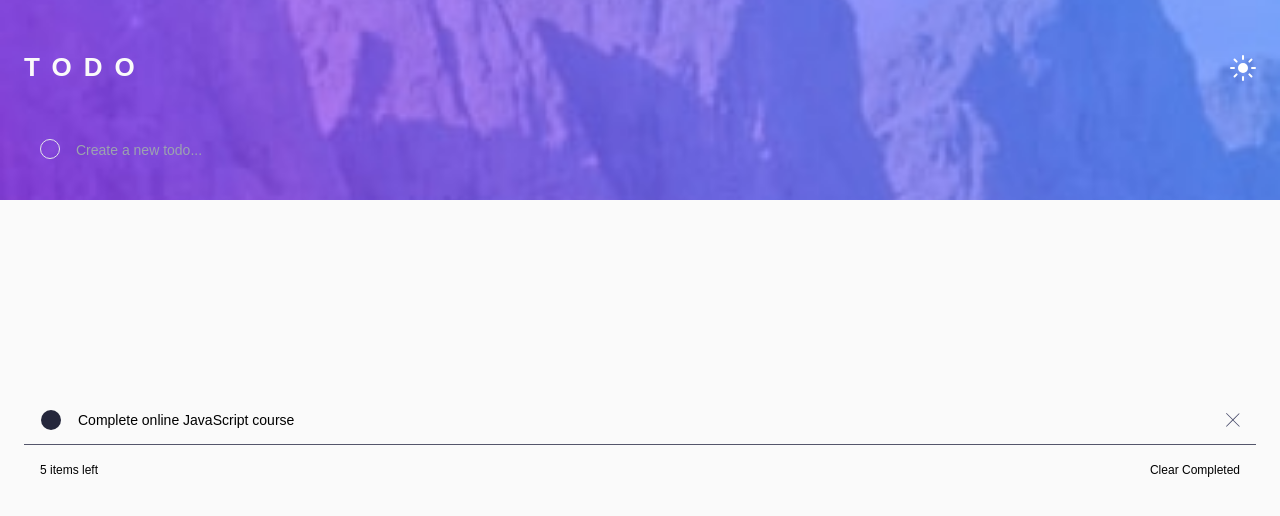
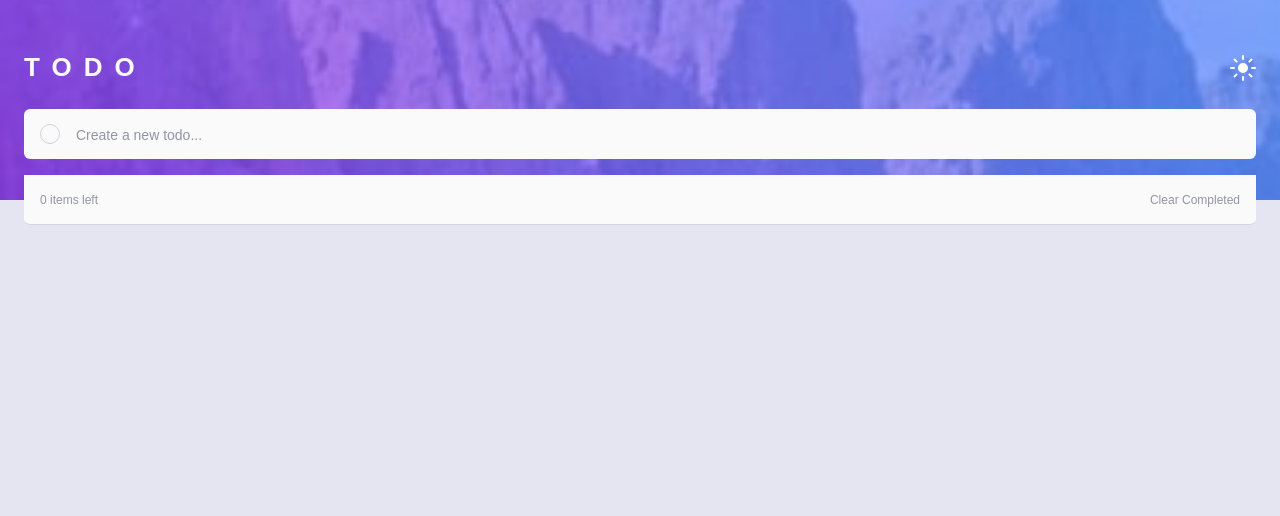
Before and after one commit to Squashim/todo-app, a React (Create React App) app: page / in a window 1280 px wide. Shown: the top 516 px of the page. Built offline with nearby package versions, Linux system fonts and the light colour scheme.

Commit message:
40% done

```diff
--- a/package.json
+++ b/package.json
@@ -6,6 +6,7 @@
     "@testing-library/jest-dom": "^5.14.1",
     "@testing-library/react": "^13.0.0",
     "@testing-library/user-event": "^13.2.1",
+    "firebase": "^9.9.3",
     "react": "^18.2.0",
     "react-dom": "^18.2.0",
     "react-scripts": "5.0.1",
--- a/src/App.js
+++ b/src/App.js
@@ -1,52 +1,12 @@
+//Components
 import Header from "./components/Header";
-
-import check from "./assets/icon-check.svg";
-import close from "./assets/icon-cross.svg";
+import TodoList from "./components/TodoList";
 
 function App() {
 	return (
-		<div className='w-full h-screen dark:bg-darkGrayBg bg-lightGray100'>
+		<div className='w-full h-screen dark:bg-darkGrayBg bg-lightGray200 overflow-y-scroll'>
 			<Header />
-
-			<div className='w-full h-[80vh] flex flex-col p-6 items-center justify-between mt-[-100px]'>
-				{/* Todo Input */}
-				<div className='flex items-center w-full max-h-[50px] h-full dark:bg-darkGrayTodoBg rounded-md px-4'>
-					<div className='w-[20px] h-[20px] rounded-full border-[1px] dark:border-darkElements mr-4'></div>
-					<form>
-						<input
-							type='text'
-							placeholder='Create a new todo...'
-							className='caret-primary bg-transparent text-sm dark:text-darkGrayText dark:placeholder:text-darkInputText border-none outline-none'
-						/>
-					</form>
-				</div>
-
-				{/* Todos list */}
-				<div className='flex flex-col justify-center w-full  h-full '>
-					<div className='flex items-center h-full max-h-[50px] dark:bg-darkGrayTodoBg px-4 border-b border-b-darkInputText'>
-						<div
-							className='cursor-pointer w-[22px] h-[22px] relative my-auto  rounded-[20px] border-[1px]dark:border-darkElements  mr-4 dark:bg-darkElements hover:bg-gradient-to-br from-gradientFrom to-gradientTo
-						before:content-[""] before:w-[calc(100%-2px)] before:h-[calc(100%-2px)] before:absolute   before:top-[1px] before:left-[1px] before:bg-darkGrayTodoBg box-border before:rounded-[19px]'></div>
-
-						<p className='text-sm my-auto dark:text-darkGrayText'>
-							Complete online JavaScript course
-						</p>
-						<div className='mr-0 ml-auto cursor-pointer '>
-							<img src={close} alt='' className='w-[14px] h-[14px]' />
-						</div>
-					</div>
-
-					<div className='flex rounded-b-md items-center h-full max-h-[50px] dark:bg-darkGrayTodoBg px-4  '>
-						<div className='text-xs dark:text-darkInputText flex items-center justify-between w-full'>
-							<p>5 items left</p>
-							<p className='cursor-pointer hover:dark:text-darkGrayText'>
-								Clear Completed
-							</p>
-						</div>
-					</div>
-				</div>
-				<div className=''></div>
-			</div>
+			<TodoList />
 		</div>
 	);
 }
--- /dev/null
+++ b/src/components/Footer.js
@@ -0,0 +1,7 @@
+import React from "react";
+
+const Footer = () => {
+	return <div>Footer</div>;
+};
+
+export default Footer;
--- a/src/components/ThemeChanger.js
+++ b/src/components/ThemeChanger.js
@@ -14,7 +14,9 @@ export const ThemeChanger = ({ mode, setMode }) => {
 		}
 	};
 	return (
-		<div className='' onClick={() => toggleDarkMode()}>
+		<div
+			className='cursor-pointer hover:scale-110 duration-100 ease'
+			onClick={() => toggleDarkMode()}>
 			{mode ? <img src={sun} alt='' /> : <img src={moon} alt='' />}
 		</div>
 	);
--- /dev/null
+++ b/src/components/Todo.js
@@ -0,0 +1,46 @@
+import React, { useState } from "react";
+import close from "../assets/icon-cross.svg";
+import check from "../assets/icon-check.svg";
+import TodoForm from "./TodoForm";
+
+const Todo = ({ todos, completeTodo, removeTodo }) => {
+	return todos.map((todo, index) => (
+		<div
+			key={index}
+			className='flex items-center h-full min-h-[50px] bg-lightGray100 dark:bg-darkGrayTodoBg px-4 border-b border-b-lightGray300 dark:border-b-darkInputText w-full first:rounded-t-md'>
+			<div key={todo.id} className='w-full h-full flex items-center'>
+				{/* Circle */}
+				<div
+					onClick={todo.isComplete ? undefined : () => completeTodo(todo.id)}
+					className={
+						todo.isComplete
+							? "min-w-[20px] min-h-[20px] flex items-center justify-center rounded-full bg-gradient-to-br from-gradientFrom to-gradientTo mr-4"
+							: "flex items-center justify-center rounded-full cursor-pointer min-w-[20px] min-h-[20px] mr-4 bg-lightGray300 dark:bg-darkElements hover:bg-gradient-to-br from-gradientFrom to-gradientTo"
+					}>
+					{todo.isComplete ? (
+						<img src={check} alt='' />
+					) : (
+						<div className=' bg-lightGray100 dark:bg-darkGrayTodoBg rounded-full w-[19px] h-[19px] '></div>
+					)}
+				</div>
+				{/* Text */}
+				<div
+					className={
+						todo.isComplete
+							? "text-xs my-auto text-lightGray300 decoration-lightGray400 line-through dark:text-darkGray500 dark:decoration-darkGray400"
+							: "cursor-pointer text-xs my-auto text-lightGray500 dark:text-darkGrayText"
+					}>
+					{todo.text}
+				</div>
+				{/* Close */}
+				<div
+					className='mr-0 ml-auto cursor-pointer '
+					onClick={() => removeTodo(todo.id)}>
+					<img src={close} alt='' className='w-[14px] h-[14px]' />
+				</div>
+			</div>
+		</div>
+	));
+};
+
+export default Todo;
--- /dev/null
+++ b/src/components/TodoForm.js
@@ -0,0 +1,37 @@
+import React, { useState } from "react";
+
+const TodoForm = (props) => {
+	const [input, setInput] = useState("");
+
+	const handleChange = (e) => {
+		setInput(e.target.value);
+	};
+
+	const handleSubmit = (e) => {
+		e.preventDefault();
+
+		props.onSubmit({
+			id: Math.floor(Math.random() * 10000),
+			text: input,
+		});
+
+		setInput("");
+	};
+	return (
+		<div className='flex items-center w-full min-h-[50px] mb-4 h-full bg-lightGray100 dark:bg-darkGrayTodoBg rounded-md px-4'>
+			<div className='min-w-[20px] min-h-[20px] rounded-full border-[1px] border-lightGray300 dark:border-darkElements mr-4'></div>
+			<form onSubmit={handleSubmit}>
+				<input
+					type='text'
+					name='text'
+					onChange={handleChange}
+					value={input}
+					placeholder='Create a new todo...'
+					className='caret-primary bg-transparent text-sm dark:text-darkGrayText  text-lightGray500 placeholder:text-lightGray400 dark:placeholder:text-darkInputText border-none outline-none'
+				/>
+			</form>
+		</div>
+	);
+};
+
+export default TodoForm;
--- /dev/null
+++ b/src/components/TodoList.js
@@ -0,0 +1,64 @@
+import React, { useState } from "react";
+import Todo from "./Todo";
+import TodoForm from "./TodoForm";
+
+const TodoList = () => {
+	const [todos, setTodos] = useState([]);
+
+	const addTodo = (todo) => {
+		if (!todo.text || /^\s*$/.test(todo.text)) {
+			return;
+		}
+
+		const newTodos = [todo, ...todos];
+
+		setTodos(newTodos);
+	};
+
+	const completeTodo = (id) => {
+		let updatedTodos = todos.map((todo) => {
+			if (todo.id === id) {
+				todo.isComplete = !todo.isComplete;
+			}
+			return todo;
+		});
+		setTodos(updatedTodos);
+	};
+
+	const removeTodo = (id) => {
+		const removedArr = [...todos].filter((todo) => todo.id !== id);
+		setTodos(removedArr);
+	};
+
+	const clearCompleted = () => {
+		const removedArr = [...todos].filter((todo) => todo.isComplete !== true);
+		setTodos(removedArr);
+	};
+
+	return (
+		<>
+			<div className='w-full flex flex-col p-6 items-center mt-[-115px]'>
+				<TodoForm onSubmit={addTodo} />
+				<div className='w-full h-full'>
+					<Todo
+						todos={todos}
+						completeTodo={completeTodo}
+						removeTodo={removeTodo}
+					/>
+					<div className='flex items-center h-full min-h-[50px] bg-lightGray100 dark:bg-darkGrayTodoBg px-4 border-b border-b-lightGray300 dark:border-b-darkInputText w-full rounded-b-md'>
+						<div className='text-xs text-lightGray400 dark:text-darkInputText flex items-center justify-between w-full'>
+							<p>{todos.length} items left</p>
+							<p
+								onClick={clearCompleted}
+								className='cursor-pointer hover:dark:text-darkGray300Hover hover:text-lightGray500'>
+								Clear Completed
+							</p>
+						</div>
+					</div>
+				</div>
+			</div>
+		</>
+	);
+};
+
+export default TodoList;
```
Also changed, not shown: 2 other files (tests, documents, lock files or other folders).
